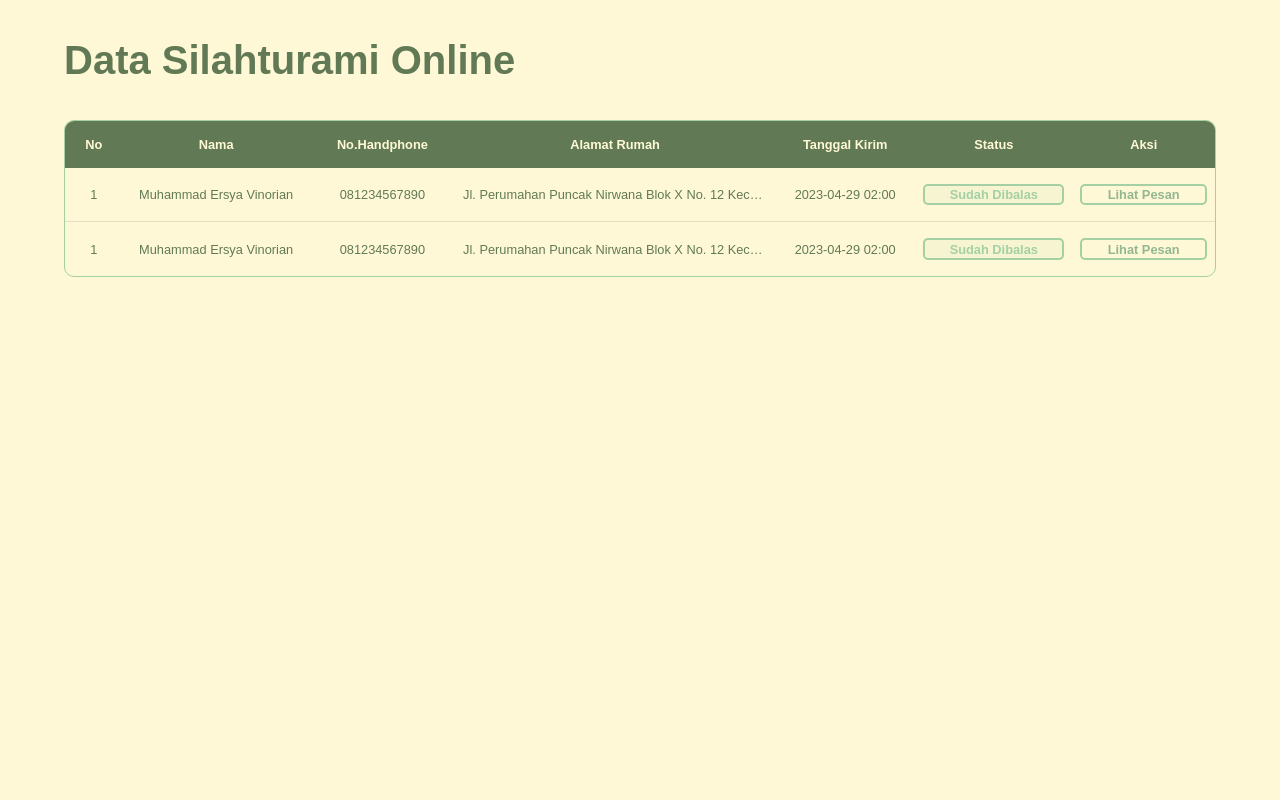
After one commit to MrHermes/Pemrograman-Web-08, a PHP site: page /admin.php in a window 1280 px wide. The commit adds this page. Run offline with PHP 8.4, Linux system fonts and the light colour scheme.

Commit message:
fix: form styling
fix: admin page modal

```diff
--- /dev/null
+++ b/admin.php
@@ -0,0 +1,114 @@
+<?php
+
+include("config.php");
+
+$modal_classname = isset($_GET['id']) ? "modal-open" : "";
+
+?>
+
+<!DOCTYPE html>
+<html lang="en">
+  <head>
+    <meta charset="UTF-8" />
+    <meta http-equiv="X-UA-Compatible" content="IE=edge" />
+    <meta name="viewport" content="width=device-width, initial-scale=1.0" />
+    <link rel="stylesheet" href="style.css" />
+    <script src="./modal.js"></script>
+    <title>Silahturami Online</title>
+  </head>
+  <body>
+    <div class="admin">
+      <h1 class="admin-side">Data Silahturami Online</h1>
+      <table>
+        <thead>
+          <tr>
+            <th>No</th>
+            <th>Nama</th>
+            <th>No.Handphone</th>
+            <th>Alamat Rumah</th>
+            <th>Tanggal Kirim</th>
+            <th>Status</th>
+            <th>Aksi</th>
+          </tr>
+        </thead>
+        <tbody>
+          <!-- Fetch Data Here -->
+          <tr>
+            <td>1</td>
+            <td>Muhammad Ersya Vinorian</td>
+            <td>081234567890</td>
+            <td>
+              Jl. Perumahan Puncak Nirwana Blok X No. 12 Kecamatan Sukolilo
+              aaaaaaaaaaaaaaaaaaaaaaaaaaaaaaaaaaaaa
+            </td>
+            <td>2023-04-29 02:00</td>
+            <td>
+              <div class="responded">Sudah Dibalas</div>
+            </td>
+            <td>
+              <form method="get">
+                <button
+                  name="id"
+                  type="submit"
+                  value="id"
+                  class="overview"
+                  onclick="showModal()"
+                >
+                  Lihat Pesan
+                </button>
+              </form>
+            </td>
+          </tr>
+          <tr>
+            <td>1</td>
+            <td>Muhammad Ersya Vinorian</td>
+            <td>081234567890</td>
+            <td>
+              Jl. Perumahan Puncak Nirwana Blok X No. 12 Kecamatan Sukolilo
+              aaaaaaaaaaaaaaaaaaaaaaaaaaaaaaaaaaaaa
+            </td>
+            <td>2023-04-29 02:00</td>
+            <td>
+              <div class="responded">Sudah Dibalas</div>
+            </td>
+            <td>
+              <form method="get">
+                <button
+                  name="id"
+                  type="submit"
+                  value="1"
+                  class="overview"
+                  onclick="showModal()"
+                >
+                  Lihat Pesan
+                </button>
+              </form>
+            </td>
+          </tr>
+        </tbody>
+      </table>
+    </div>
+
+    <div class="modal <?php echo $modal_classname ?>" id="modal">
+      <form class="message-overview" method="post">
+        <!-- Fetch Data Here -->
+        <h2>Pesan Dari<br />Muhammad Ersya Vinorian</h2>
+
+        <label for="pesan">Pesan</label>
+        <textarea name="pesan" readonly>
+Selamat Hari Raya Idul Fitri, Mohon Maaf Lahir dan Batin</textarea
+        >
+
+        <label for="balasan">Balasan</label>
+        <textarea name="balasan" placeholder="Tulis balasan di sini"></textarea>
+
+        <div class="message-detail-button">
+          <button class="cancel" type="button" onclick="closeModal()">
+            Batal
+          </button>
+          <button class="send" type="submit">Kirim Balasan</button>
+        </div>
+      </form>
+    </div>
+  </body>
+</html>
--- a/index.php
+++ b/index.php
@@ -1,3 +1,9 @@
+<?php
+
+include("config.php");
+
+?>
+
 <!DOCTYPE html>
 <html lang="en">
   <head>
--- a/message.php
+++ b/message.php
@@ -13,7 +13,7 @@
         <h1>Kirim<br />Silahturami Online</h1>
         <form>
           <label for="pesan">Pesan</label>
-          <textarea name="pesan" placeholder="Tulis pesan kepada kepala daerah disini"></textarea>
+          <textarea name="pesan" rows="5" placeholder="Tulis pesan kepada kepala daerah disini"></textarea>
 
           <input class="submit" type="submit" value="Kirim Pesan" name="kirim-pesan" />
         </form>
--- a/modal.js
+++ b/modal.js
@@ -1,18 +1,9 @@
-const overviews = document.querySelectorAll("table tbody tr td button.overview");
-
-for(let i = 0; i < overviews.length; i++){
-    overviews[i].style.backgroundColor = "red";
+function showModal() {
+  const modal = document.getElementById("modal");
+  modal.classList.add("modal-open");
 }
 
-// overviews.forEach(overview => {
-//   overview.addEventListener('click', () => {
-//     console.log("+++");
-//     var modal = overview.nextElementSibling;
-//     modal.style.display = 'block';
-
-//     const cancel = document.querySelector(".cancel");
-//     cancel.addEventListener('click', () => {
-//       modal.style.display = 'none';
-//     });
-//   });
-// });
+function closeModal() {
+  const modal = document.getElementById("modal");
+  modal.classList.remove("modal-open");
+}
--- a/style.css
+++ b/style.css
@@ -1,270 +1,319 @@
-body{
-    background-color: #FFF8D6;
+* {
+  box-sizing: border-box;
   margin: 0;
-    height: 100vh;
-    font-family: 'Poppins', sans-serif;
 }
 
-main{
-    height: 100vh;
+body {
+  background-color: #fff8d6;
+  margin: 0;
+  min-height: 100vh;
+  font-family: "Poppins", sans-serif;
+}
+
+main {
+  min-height: 100vh;
+  padding: 1.5rem;
   width: 40%;
   display: flex;
   flex-direction: column;
   justify-content: center;
   align-items: center;
   margin: auto;
+  overflow: hidden;
 }
 
-form{
+form {
   display: flex;
   flex-direction: column;
 }
 
-h1{
+h1 {
   text-align: center;
   font-size: 3rem;
+  line-height: 3.5rem;
   font-weight: 800;
-    color: #617A55;
+  color: #617a55;
   margin: 0 0 1rem 0;
   padding: 0 0.7rem 0 0.7rem;
 }
 
-h1.admin-side{
+h1.admin-side {
   text-align: start;
   font-size: 2.5rem;
   font-weight: 800;
-    color: #617A55;
-    margin: 2rem 0 2rem 0;
+  color: #617a55;
+  margin: 0 0 2rem 0;
+  padding: 2rem 0 0 0;
+}
+
+h2 {
+  text-align: start;
+  font-size: 2rem;
+  font-weight: 800;
+  line-height: 2rem;
+  color: #617a55;
+  margin: 0 0 1rem 0;
   padding: 0;
 }
 
-h2{
-    text-align: start;
-    font-size: 2rem;
-    font-weight: 800;
-    color: #617A55;
-    margin: 0 0 1.5rem 0;
-    padding: 0;
-}
-
-h5{
+h5 {
   font-size: 1rem;
   font-weight: 600;
   text-align: start;
-    color: #617A55;
+  color: #617a55;
   margin-top: 1rem;
   margin-bottom: 0.3rem;
 }
 
-h6{
+h6 {
   font-size: 1rem;
   font-weight: 400;
   text-align: center;
   margin: 0;
-    color: #91B891;
+  color: #91b891;
 }
 
-p{
+p {
   font-size: 1rem;
   font-weight: 400;
   text-align: start;
-    color: #617A55;
+  color: #617a55;
   margin: 0;
 }
 
-label{
+label {
   font-size: 1rem;
   font-weight: 600;
-    color: #617A55;
+  color: #617a55;
   margin-top: 1rem;
   margin-bottom: 0.3rem;
 }
 
-form input{
-    background-color: #F7E1AE;
+form input {
+  all: unset;
+  max-width: 100%;
+  background-color: #f7e1ae;
+  color: #617a55;
   border-style: hidden;
   border-radius: 7px;
   padding: 0.8rem;
 }
 
-form textarea{
-    height: 4rem;
-    background-color: #F7E1AE;
+form textarea {
+  all: unset;
+  max-width: 100%;
+  background-color: #f7e1ae;
+  color: #617a55;
   border-style: hidden;
   border-radius: 7px;
   padding: 0.8rem;
+  resize: vertical;
+  white-space: pre-wrap;
 }
 
-form .submit{
+form input:focus,
+form textarea:focus {
+  box-shadow: inset 0 0 0 2px #617a55;
+}
+
+form .submit {
+  text-align: center;
+  cursor: pointer;
   font-weight: 600;
   margin-top: 1.5rem;
   margin-bottom: 0.7rem;
-    color: #FFF8D6;
-    background-color: #617A55;
+  color: #fff8d6;
+  background-color: #617a55;
+  box-shadow: inset 0 0 0 2px #4d6144;
+  transition: background-color 0.2s ease-in-out;
 }
 
-::placeholder{
+form .submit:hover {
+  background-color: #4d6144;
+}
+
+::placeholder {
   font-size: 1rem;
   font-weight: 400;
-    color: #91B891;
+  color: #91b891;
   opacity: 1;
 }
 
-a:link, a:visited, a:hover, a:active{
+a:link,
+a:visited,
+a:hover,
+a:active {
   font-weight: 600;
   text-decoration: none;
-    color: #617A55;
+  color: #617a55;
 }
 
-.message-detail {
-    width: 100%;
+.admin {
+  max-width: 90%;
+  margin: 0 auto;
 }
 
-.message-detail-box{
-    min-height: 4rem;
-    height: max-content;
-    max-width: 100%;
-    word-wrap: break-word;
-    background-color: #F7E1AE;
-    border-style: hidden;
-    border-radius: 7px;
-    padding: 0.8rem;
-}
-
-.admin{
-    max-width: 90%;
-    margin: 0 auto 0 auto;
-}
-
-.admin table{
+.admin table {
   display: block;
   border-spacing: 0;
   border-collapse: separate;
   width: 100%;
-    border: 1px solid #A4D0A4;
+  border: 1px solid #a4d0a4;
   border-radius: 10px;
   overflow: hidden;
   overflow-x: auto;
 }
 
-th{
-    background-color: #617A55;
-    color: #FFF8D6;
+th {
+  background-color: #617a55;
+  color: #fff8d6;
   font-size: 0.8rem;
   font-weight: 600;
   padding: 1rem;
 }
 
-th:first-child{
+th:first-child {
   width: 5%;
 }
 
-th:nth-child(4){
+th:nth-child(4) {
   max-width: 20rem;
 }
 
-th:not(:first-child):not(:nth-child(4)){
+th:not(:first-child):not(:nth-child(4)) {
   width: 20rem;
 }
 
-td{
+td {
   text-align: center;
   text-overflow: ellipsis;
   overflow: hidden;
   white-space: nowrap;
   font-size: 0.8rem;
   font-weight: 400;
-    color: #617A55;
+  color: #617a55;
   padding: 1rem 0.5rem 1rem 0.5rem;
 }
 
-td:first-child{
+td:first-child {
   width: 5%;
-    text-align: start;
-    padding-left: 0.7rem;
+  text-align: center;
 }
 
-td:nth-child(4){
+td:nth-child(4) {
   max-width: 20rem;
 }
 
-td:not(:first-child):not(:nth-child(4)){
+td:not(:first-child):not(:nth-child(4)) {
   width: 20rem;
 }
 
-tr:not(:last-child) td{
-    border-bottom: 1px solid #E5DFC1;
+tr:not(:last-child) td {
+  border-bottom: 1px solid #e5dfc1;
 }
 
-.responded{
-    background-color: rgba(164, 208, 164, 0.1);
-    color: #A4D0A4;
-    border: 3px solid #A4D0A4;
+.responded,
+.not-responded {
+  text-align: center;
+  font-weight: 600;
   border-radius: 5px;
-    padding: 0.2rem 0.4rem 0.2rem 0.4rem;
-    box-shadow: 2px 4px 4px -2px gray;
+  padding: 0.2rem 1rem 0.2rem 1rem;
 }
 
-.not-responded{
-    background-color: rgba(247, 225, 174, 0.1);
-    color: #DECA9C;
-    border: 3px solid #DECA9C;
-    border-radius: 5px;
-    padding: 0.2rem 0.4rem 0.2rem 0.4rem;
+.responded {
+  background-color: rgba(164, 208, 164, 0.1);
+  color: #a4d0a4;
+  box-shadow: inset 0 0 0 2px #a4d0a4;
 }
 
-.overview{
+.not-responded {
+  background-color: rgba(222, 202, 156, 0.1);
+  color: #deca9c;
+  box-shadow: inset 0 0 0 2px #deca9c;
+}
+
+.overview {
+  all: unset;
+  text-align: center;
+  cursor: pointer;
+  font-weight: 600;
+  color: #91b891;
   background-color: transparent;
-    color: #A4D0A4;
-    border: 3px solid #A4D0A4;
+  box-shadow: inset 0 0 0 2px #a4d0a4;
   border-radius: 5px;
   padding: 0.2rem 1rem 0.2rem 1rem;
-    cursor: pointer;
+  transition: background-color 0.2s ease-in-out, color 0.2s ease-in-out;
 }
 
-.modal{
+.overview:hover {
+  color: #fff8d6;
+  background-color: #a4d0a4;
+}
+
+.modal {
   display: none;
+  justify-content: center;
+  align-items: center;
   position: fixed;
   z-index: 1;
   top: 0;
   left: 0;
   width: 100%;
   height: 100%;
-    background-color: rgba(0, 0, 0, 0.4);
+  padding: 1.5rem;
+  background-color: rgba(77, 97, 68, 0.5);
 }
 
-.message-overview{
-    background-color: #FFF8D6;
-    margin: 5% auto;
-    max-width: 40%;
+.modal-open {
+  display: flex;
+}
+
+.message-overview {
+  background-color: #fff8d6;
+  width: min(100%, 640px);
   padding: 2rem;
   border-radius: 10px;
 }
 
-.message-detail-button{
+.message-detail-button {
   display: flex;
   justify-content: space-between;
+  gap: 0.75rem;
   margin: 1rem 0;
 }
 
-.cancel{
-    font-size: 1rem;
+.cancel {
+  all: unset;
+  text-align: center;
+  cursor: pointer;
   font-weight: 600;
-    width: 38%;
+  color: #91b891;
   background-color: transparent;
-    color: #A4D0A4;
-    border: 2px solid #A4D0A4;
+  box-shadow: inset 0 0 0 2px #a4d0a4;
   border-radius: 5px;
-    padding: 0.5rem;
+  padding: 0.5rem 1rem 0.5rem 1rem;
+  transition: background-color 0.2s ease-in-out, color 0.2s ease-in-out;
 }
 
-.send{
-    font-size: 1rem;
+.cancel:hover {
+  color: #fff8d6;
+  background-color: #a4d0a4;
+}
+
+.send {
+  all: unset;
+  width: 100%;
+  text-align: center;
+  cursor: pointer;
   font-weight: 600;
-    width: 60%;
-    background-color: #617A55;
-    color: #FFF8D6;
-    border: 2px solid #4D6144;
+  color: #fff8d6;
+  background-color: #617a55;
+  box-shadow: inset 0 0 0 2px #4d6144;
   border-radius: 5px;
-    padding: 0.5rem;
+  padding: 0.5rem 1rem 0.5rem 1rem;
+  transition: background-color 0.2s ease-in-out;
 }
+
+.send:hover {
+  background-color: #4d6144;
+}
```
Also changed, not shown: admin.html (deleted, +0 -130 lines), form-daftar.php (+7 -1 lines), message-sent.php (+9 -15 lines). Lines whose indentation alone changed are shown as unchanged.
